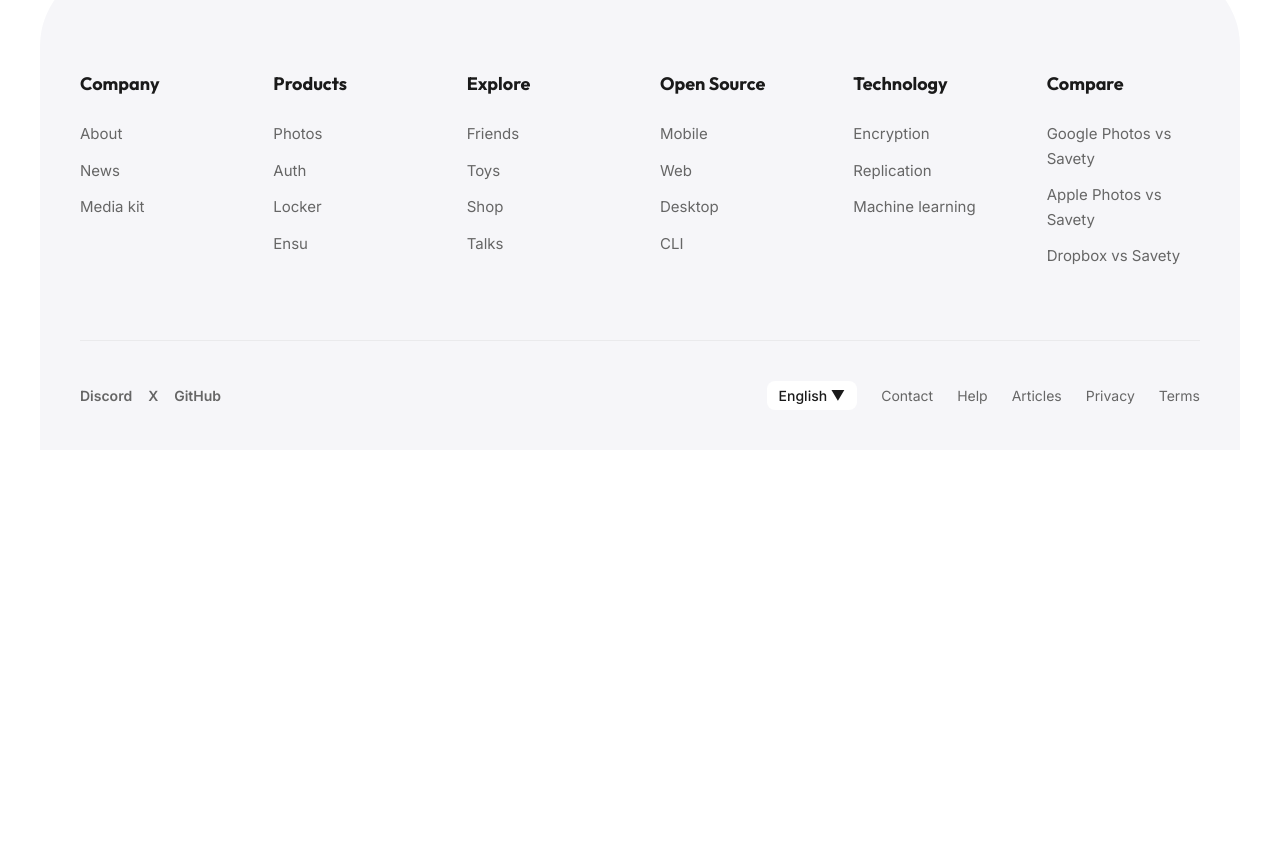
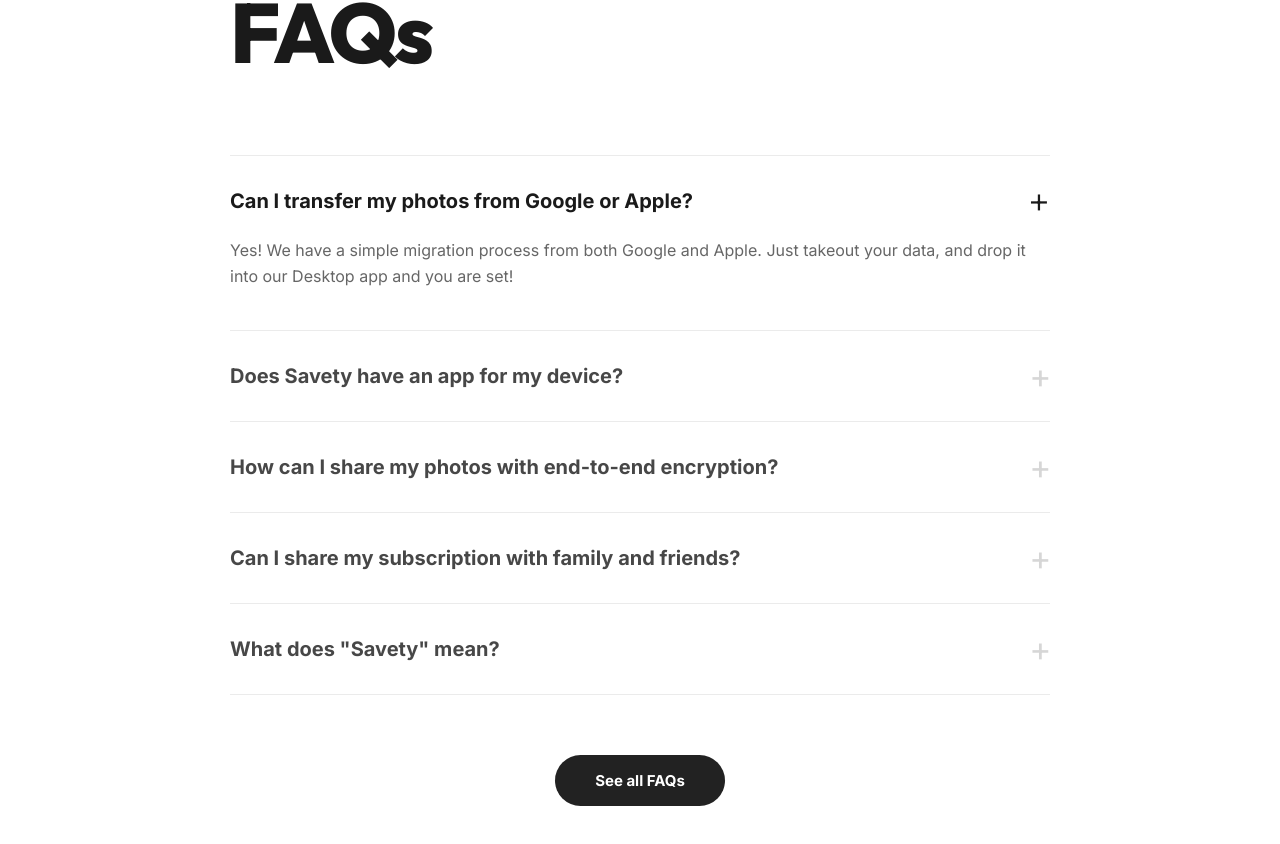
Before and after one commit to shamveelp/Savety, a React (Vite) app in the folder frontend/: page / in a window 1280 px wide. Shown: the part 4550-5394 px from the top of the page. Before the commit the page ends 5000 px from the top, so only its background shows below. Built offline with nearby package versions, Linux system fonts and the light colour scheme.

Commit message:
feat(home) - homepage faqs have been added

```diff
--- a/frontend/src/App.tsx
+++ b/frontend/src/App.tsx
@@ -1,6 +1,7 @@
 import './App.css'
 import Navbar from './components/Navbar'
 import Footer from './components/Footer'
+import FAQ from './components/FAQ'
 
 // Hero Showcase Assets
 import photo1 from './assets/showcase/photo1.png'
@@ -197,6 +198,7 @@
           </div>
         </div>
       </main>
+      <FAQ />
       <Footer />
     </div>
   )
--- /dev/null
+++ b/frontend/src/components/FAQ.css
@@ -0,0 +1,99 @@
+.faq-section {
+  width: 100%;
+  max-width: 900px;
+  margin: 100px auto;
+  text-align: left;
+  padding: 0 40px;
+}
+
+.faq-title {
+  font-family: var(--font-heading);
+  font-size: 84px;
+  font-weight: 800;
+  color: var(--text-main);
+  margin-bottom: 60px;
+  letter-spacing: -3px;
+}
+
+.faq-list {
+  display: flex;
+  flex-direction: column;
+  border-top: 1px solid rgba(0,0,0,0.08);
+}
+
+.faq-item {
+  border-bottom: 1px solid rgba(0,0,0,0.08);
+  padding: 24px 0;
+  cursor: pointer;
+  transition: background 0.2s;
+}
+
+.faq-question {
+  display: flex;
+  justify-content: space-between;
+  align-items: center;
+  font-size: 20px;
+  font-weight: 700;
+  color: var(--text-main);
+  opacity: 0.8;
+}
+
+.faq-item.open .faq-question {
+  opacity: 1;
+}
+
+.faq-icon {
+  font-size: 28px;
+  font-weight: 400;
+  color: #ccc;
+  transition: transform 0.3s;
+}
+
+.faq-item.open .faq-icon {
+  color: var(--text-main);
+  transform: rotate(45deg); /* Optional: turning plus to x */
+}
+
+/* If using actual 'x' in text as we did in the component */
+.faq-icon {
+  transform: scale(1.2);
+}
+
+.faq-answer {
+  margin-top: 16px;
+  font-size: 16px;
+  line-height: 1.6;
+  color: var(--text-muted);
+  max-width: 800px;
+  animation: fadeIn 0.3s ease-out;
+}
+
+@keyframes fadeIn {
+  from { opacity: 0; transform: translateY(-5px); }
+  to { opacity: 1; transform: translateY(0); }
+}
+
+.faq-footer {
+  display: flex;
+  justify-content: center;
+  margin-top: 60px;
+}
+
+.btn.pill {
+  padding: 16px 40px;
+  border-radius: 999px;
+  background-color: #222;
+  color: #fff;
+  font-weight: 700;
+  font-size: 15px;
+}
+
+@media (max-width: 768px) {
+  .faq-title {
+    font-size: 48px;
+    text-align: center;
+  }
+  .faq-question {
+    font-size: 18px;
+  }
+}
--- /dev/null
+++ b/frontend/src/components/FAQ.tsx
@@ -0,0 +1,63 @@
+import { useState } from 'react'
+import './FAQ.css'
+
+const FAQ = () => {
+  const [openIndex, setOpenIndex] = useState<number | null>(0)
+
+  const faqs = [
+    {
+      question: "Can I transfer my photos from Google or Apple?",
+      answer: "Yes! We have a simple migration process from both Google and Apple. Just takeout your data, and drop it into our Desktop app and you are set!"
+    },
+    {
+      question: "Does Savety have an app for my device?",
+      answer: "Savety is available across multiple platforms including iOS, Android, and Desktop (Windows, macOS). You can access your memories anywhere."
+    },
+    {
+      question: "How can I share my photos with end-to-end encryption?",
+      answer: "By default, every photo you share is encrypted end-to-end. Your data remains yours, and only the people you share with can see them."
+    },
+    {
+      question: "Can I share my subscription with family and friends?",
+      answer: "Yes! Our family plans allow you to share your subscription with up to 5 other members at no extra cost, keeping everyone's data private."
+    },
+    {
+      question: "What does \"Savety\" mean?",
+      answer: "Savety stands for Safety and Preservation of your memories. We are dedicated to keeping your digital life secure and accessible."
+    }
+  ]
+
+  const toggleFAQ = (index: number) => {
+    setOpenIndex(openIndex === index ? null : index)
+  }
+
+  return (
+    <section className="faq-section">
+      <h1 className="faq-title">FAQs</h1>
+      <div className="faq-list">
+        {faqs.map((faq, index) => (
+          <div
+            key={index}
+            className={`faq-item ${openIndex === index ? 'open' : ''}`}
+            onClick={() => toggleFAQ(index)}
+          >
+            <div className="faq-question">
+              <span>{faq.question}</span>
+              <span className="faq-icon">{openIndex === index ? '×' : '+'}</span>
+            </div>
+            {openIndex === index && (
+              <div className="faq-answer">
+                <p>{faq.answer}</p>
+              </div>
+            )}
+          </div>
+        ))}
+      </div>
+      <div className="faq-footer">
+        <button className="btn btn-primary pill">See all FAQs</button>
+      </div>
+    </section>
+  )
+}
+
+export default FAQ
```
